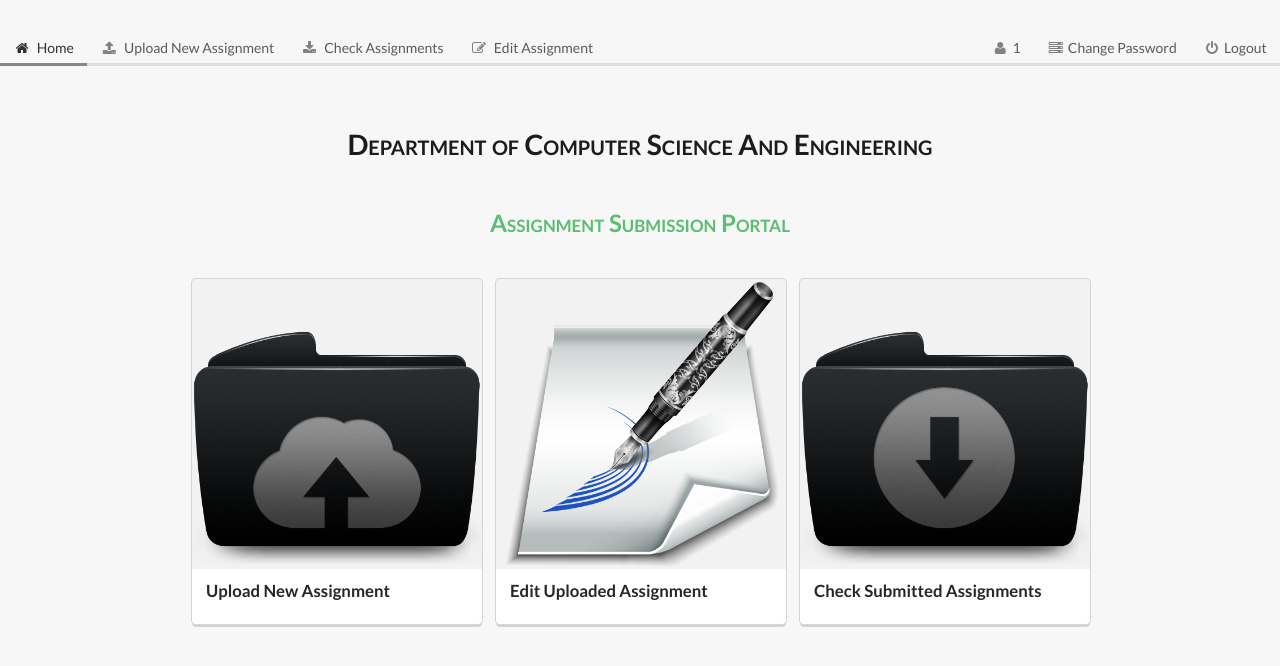
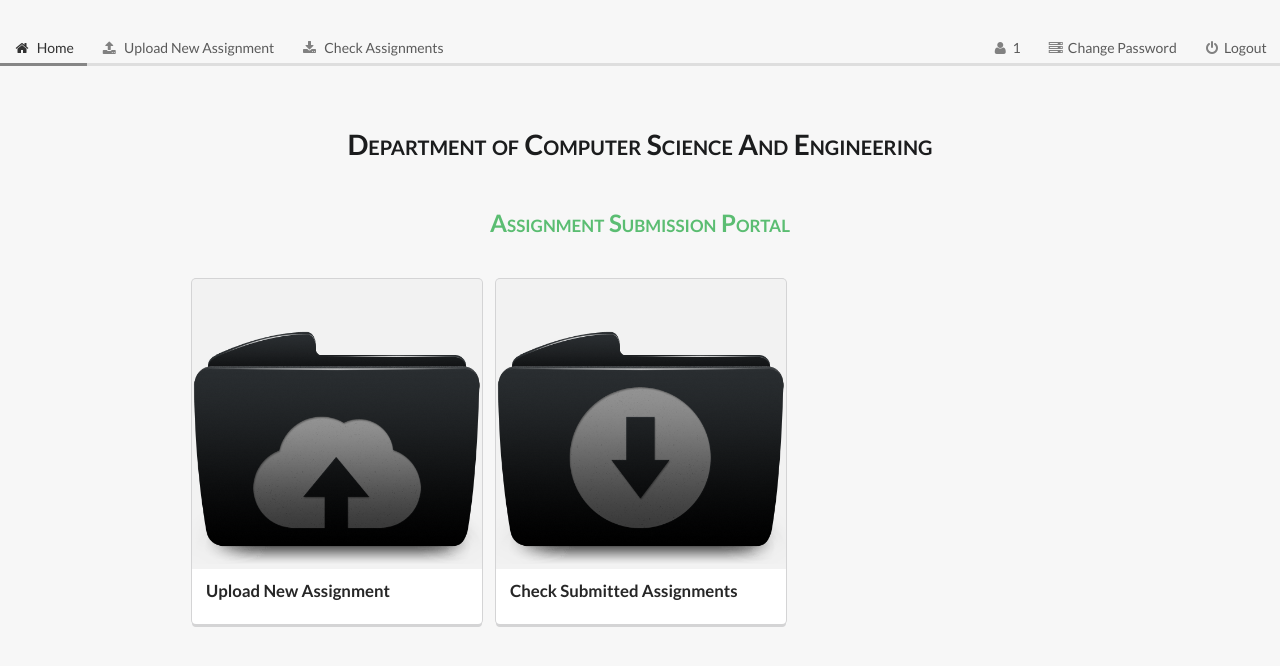
Before and after one commit to acamit/Assignment-Submission, a PHP site: page /php/teacher_home.php in a window 1280 px wide. Shown: the top 666 px of the page. Run offline with PHP 8.4, Linux system fonts and the light colour scheme; the visitor is signed in with stand-in values (Sample User, id 1).

Commit message:
commenting

```diff
--- a/php/addNewAssignment.php
+++ b/php/addNewAssignment.php
@@ -90,9 +90,9 @@
 			  <a class="item" href="check_assignments.php" >
 				<i class = "download icon"></i> Check Assignments
 			  </a>
-			  <a class="item">
+			  <!--<a class="item">
 				<i class="edit icon"></i> Edit Assignment
-			  </a>
+			  </a>-->
 			  <div class="right menu">
 				<a class="ui item">
 					<i class = "user icon"></i><?php echo $_SESSION['name']; ?>
--- a/php/teacher_home.php
+++ b/php/teacher_home.php
@@ -22,9 +22,9 @@
 		  <a class="item" href="check_assignments.php" >
 			<i class = "download icon"></i> Check Assignments
 		  </a>
-		  <a class="item">
+		  <!--<a class="item">
 			<i class="edit icon"></i> Edit Assignment
-		  </a>
+		  </a>-->
 		  <div class="right menu">
 			<a class="ui item">
 				<i class = "user icon"></i><?php echo $_SESSION['name']; ?>
@@ -58,7 +58,7 @@
 			  </div>
 			</div>
 		  </div>
-		 <div class="card">
+		 <!--<div class="card">
 			<a class="image">
 			  <img src="../images/edit.png">
 			</a>
@@ -71,7 +71,7 @@
 
 			  </div>
 			</div>
-		  </div>
+		  </div>-->
 		  <div class="card">
 			<a class="image" href="check_assignments.php">
 			  <img src="../images/download.png">
```
Also changed, not shown: php/check_assignments.php (+4 -4 lines).
